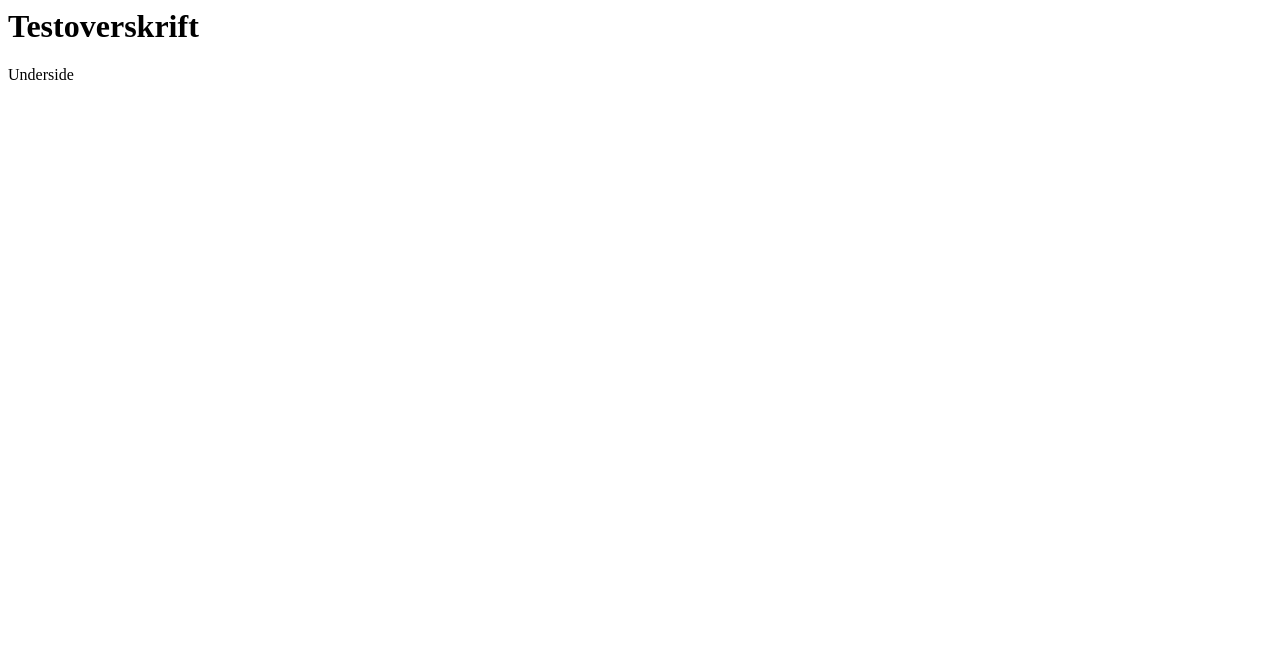
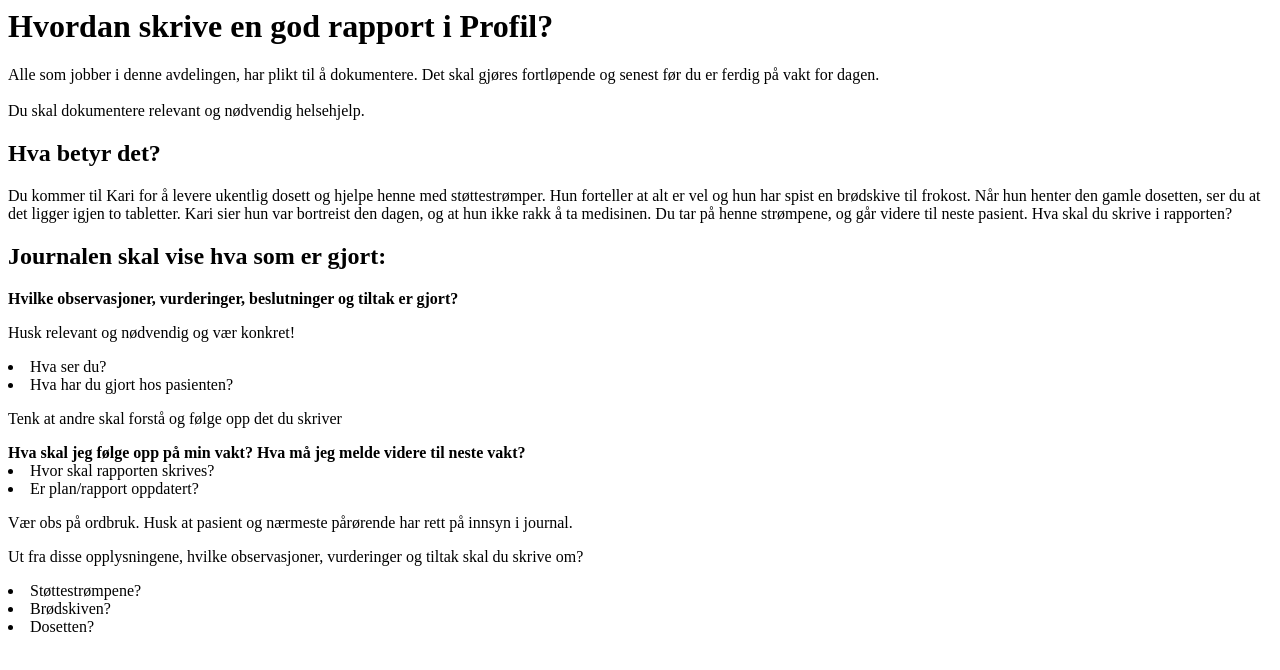
Before and after one commit to Rapport-helse/rapport-helse.github.io, a plain HTML site: page index.html in a window 1280 px wide. Drawn offline with Linux system fonts and the light colour scheme.

Commit message:
First version of index.html

```diff
--- a/index.html
+++ b/index.html
@@ -10,7 +10,37 @@
         </script>
     </head>
     <body>
-        <h1>Testoverskrift</h1>
-        <p>Underside</p>
+        <h1>Hvordan skrive en god rapport i Profil?</h1>
+        <p>Alle som jobber i denne avdelingen, har plikt til å dokumentere. Det skal gjøres fortløpende og senest før du er ferdig på vakt for dagen. <br /><br />
+            Du skal dokumentere relevant og nødvendig helsehjelp.
+
+        <h2>Hva betyr det?</h2>
+        <p>Du kommer til Kari for å levere ukentlig dosett og hjelpe henne med støttestrømper. Hun forteller at alt er vel og hun har spist en brødskive til frokost. Når hun henter den gamle dosetten, ser du at det ligger igjen to tabletter. Kari sier hun var bortreist den dagen, og at hun ikke rakk å ta medisinen. Du tar på henne strømpene, og går videre til neste pasient. Hva skal du skrive i rapporten?
+
+        <h2>Journalen skal vise hva som er gjort:</h2>
+        <b>Hvilke observasjoner, vurderinger, beslutninger og tiltak er gjort?</b>
+        <p>Husk relevant og nødvendig og vær konkret!</p>
+        <list>
+            <li>Hva ser du?</li>
+            <li>Hva har du gjort hos pasienten?</li>
+        </list>
+
+        <p>Tenk at andre skal forstå og følge opp det du skriver</p>
+        <b>Hva skal jeg følge opp på min vakt? Hva må jeg melde videre til neste vakt?</b>
+
+        <list>
+            <li>Hvor skal rapporten skrives?</li>
+            <li>Er plan/rapport oppdatert?</li>
+        </list>
+
+        <p>Vær obs på ordbruk. Husk at pasient og nærmeste pårørende har rett på innsyn i journal.</p>
+
+        <p color="#ff0000">Ut fra disse opplysningene, hvilke observasjoner, vurderinger og tiltak skal du skrive om?</p>
+
+        <list>
+            <li>Støttestrømpene?</li>
+            <li>Brødskiven?</li>
+            <li>Dosetten?</li>
+        </list>
     </body>
 </html>
```
